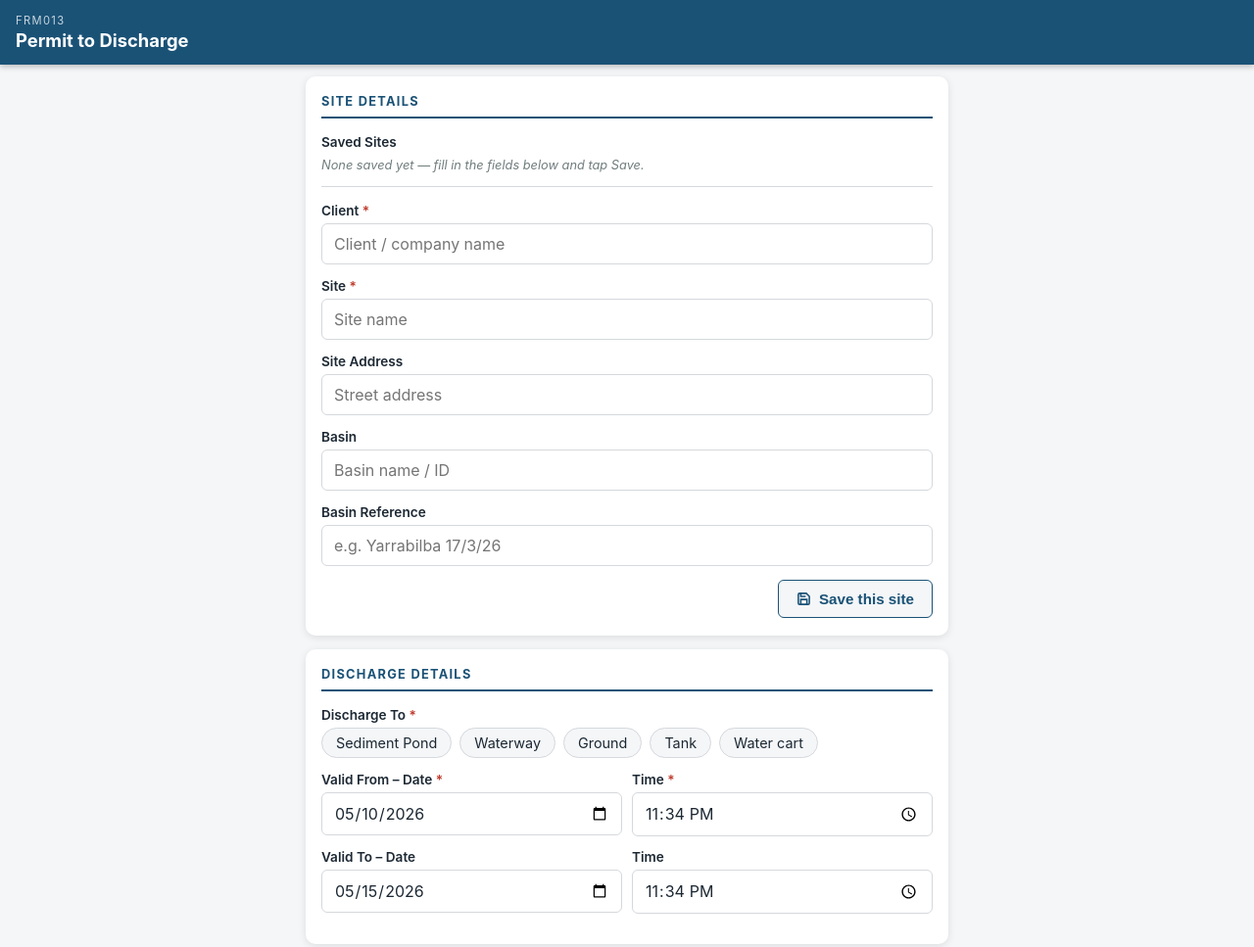
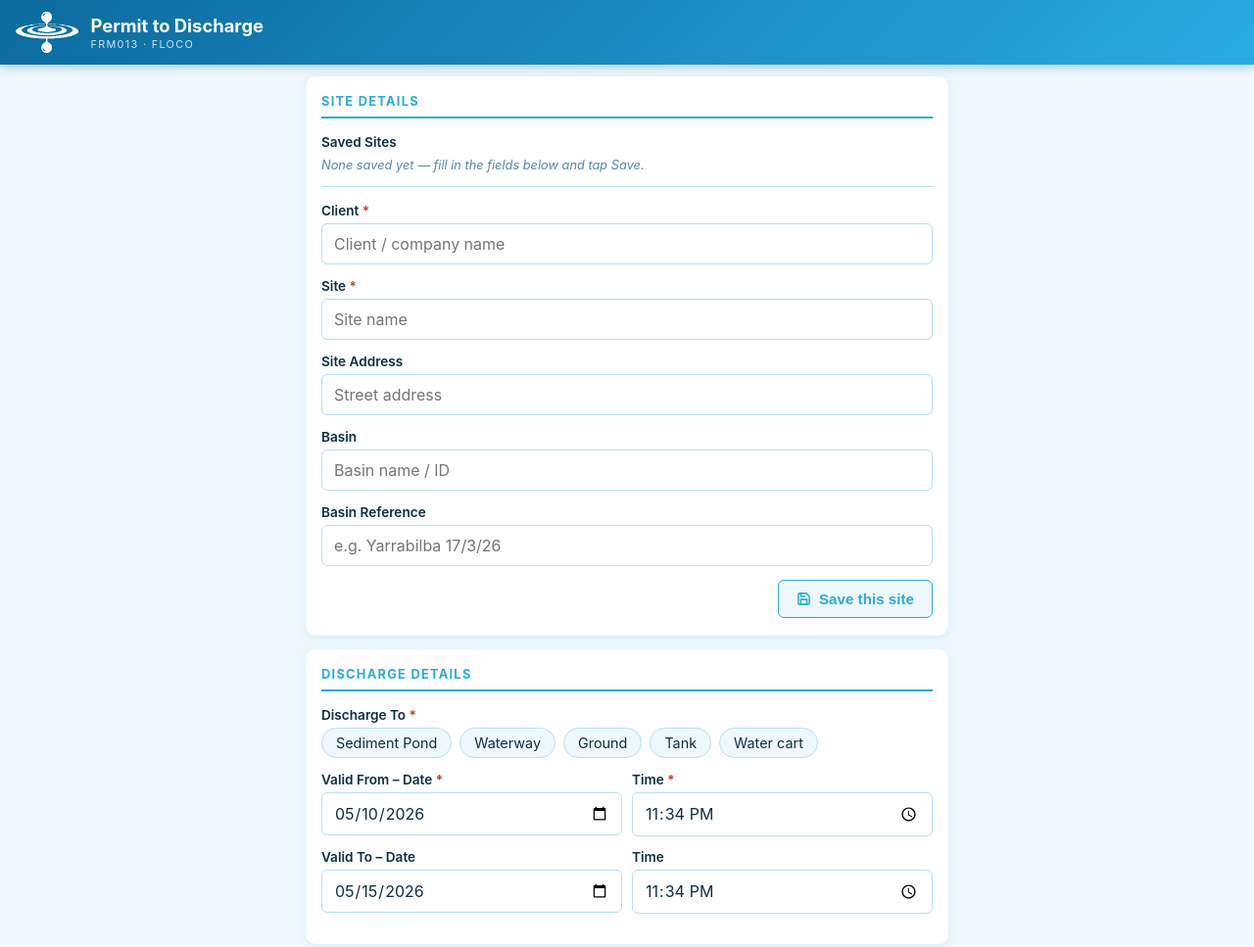
Before and after one commit to scottqld/floco, a website: page public/index.html in a window 1280 px wide. Shown: the top 967 px of the page at 98% size. Drawn offline with Linux system fonts and the light colour scheme; no server answers.

Commit message:
Restyle with Floco brand colours and logo

```diff
--- a/public/index.html
+++ b/public/index.html
@@ -13,9 +13,12 @@
 </head>
 <body>
   <header class="app-header">
-    <div class="header-title">
-      <span class="header-sub">FRM013</span>
-      <span class="header-main">Permit to Discharge</span>
+    <div class="header-inner">
+      <img src="floco_logo.png" alt="Floco" class="header-logo">
+      <div class="header-title">
+        <span class="header-main">Permit to Discharge</span>
+        <span class="header-sub">FRM013 · Floco</span>
+      </div>
     </div>
   </header>
 
--- a/public/styles.css
+++ b/public/styles.css
@@ -1,18 +1,19 @@
 *, *::before, *::after { box-sizing: border-box; margin: 0; padding: 0; }
 
 :root {
-  --brand:       #1a5276;
-  --brand-light: #2e86c1;
+  --brand:       #29ABE2;
+  --brand-dark:  #0B6A9E;
+  --brand-light: #96D8F0;
   --accent:      #1e8449;
   --accent-dark: #196f3d;
-  --bg:          #f4f6f8;
+  --bg:          #EFF8FC;
   --card:        #ffffff;
-  --border:      #d5d8dc;
-  --text:        #1c2833;
-  --muted:       #717d7e;
+  --border:      #B8E0F0;
+  --text:        #0D2F40;
+  --muted:       #5A87A0;
   --danger:      #c0392b;
   --radius:      10px;
-  --shadow:      0 2px 8px rgba(0,0,0,.10);
+  --shadow:      0 2px 8px rgba(41,171,226,.13);
 }
 
 html { font-size: 16px; -webkit-text-size-adjust: 100%; }
@@ -27,16 +28,18 @@ body {
 
 /* ── Header ── */
 .app-header {
-  background: var(--brand);
+  background: linear-gradient(135deg, var(--brand-dark) 0%, var(--brand) 100%);
   color: #fff;
-  padding: 14px 16px;
+  padding: 12px 16px;
   position: sticky;
   top: 0;
   z-index: 100;
-  box-shadow: 0 2px 6px rgba(0,0,0,.25);
+  box-shadow: 0 2px 10px rgba(11,106,158,.35);
 }
-.header-title { display: flex; flex-direction: column; gap: 2px; }
-.header-sub  { font-size: .7rem; letter-spacing: .12em; opacity: .75; text-transform: uppercase; }
+.header-inner { display: flex; align-items: center; gap: 12px; }
+.header-logo  { height: 42px; width: auto; filter: brightness(0) invert(1); flex-shrink: 0; }
+.header-title { display: flex; flex-direction: column; gap: 1px; }
+.header-sub  { font-size: .68rem; letter-spacing: .12em; opacity: .80; text-transform: uppercase; }
 .header-main { font-size: 1.15rem; font-weight: 700; }
 
 /* ── Form sections ── */
@@ -104,8 +107,8 @@ textarea {
 }
 input:focus, textarea:focus {
   outline: none;
-  border-color: var(--brand-light);
-  box-shadow: 0 0 0 3px rgba(46,134,193,.15);
+  border-color: var(--brand);
+  box-shadow: 0 0 0 3px rgba(41,171,226,.18);
 }
 textarea { resize: vertical; min-height: 72px; }
 
```
Also changed, not shown: public/floco_logo.png (added).
